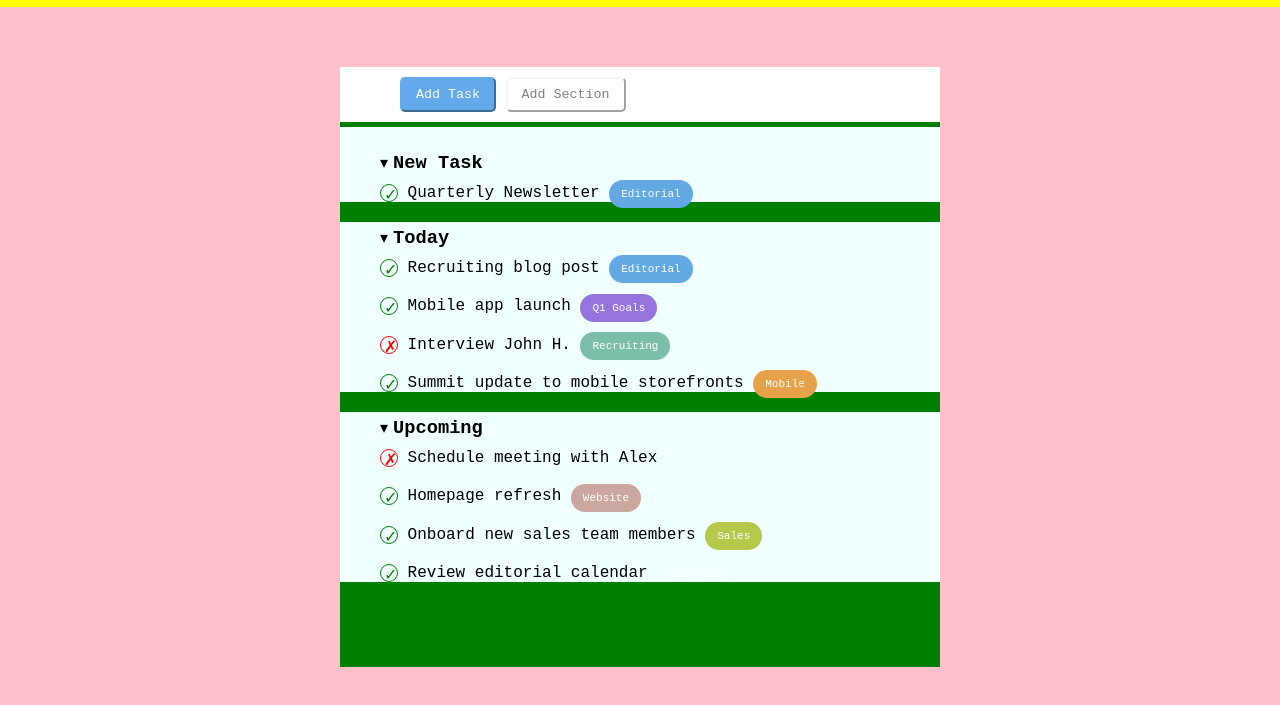
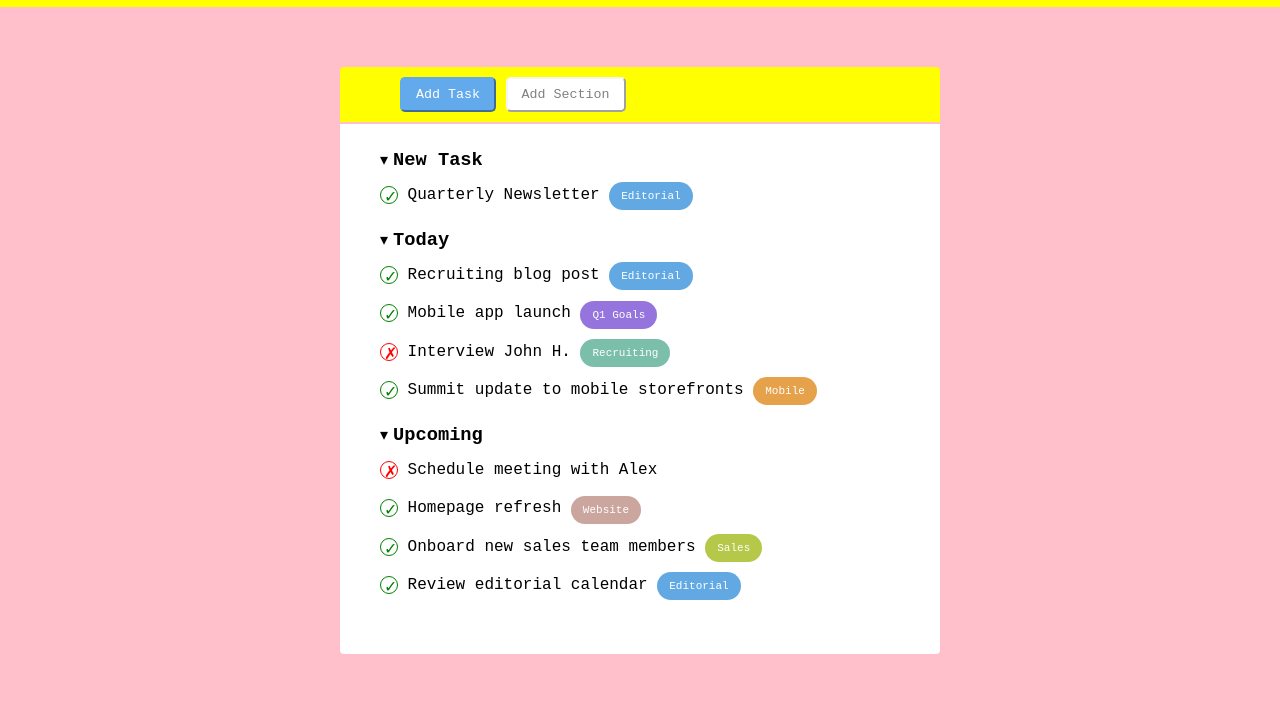
Before and after one commit to stefanozuffi/html-css-toboolist, a plain HTML site: page index.html in a window 1280 px wide. Shown: the part 63-768 px from the top of the page. Drawn offline with Linux system fonts and the light colour scheme.

Commit message:
assignment complete

```diff
--- a/css/style.css
+++ b/css/style.css
@@ -4,6 +4,7 @@
     margin: 0;
     padding: 0;
     box-sizing: border-box;
+    font-family:Verdana, Geneva, Tahoma, sans-serif;
     font-family: "Andale Mono", "Courier New", Courier, monospace;
 }
 
@@ -24,6 +25,7 @@ h1 {
     display: inline-block;
     vertical-align: middle;
     font-weight: 400;
+
 }
 
 img {
@@ -39,18 +41,17 @@ img {
     min-height: 600px;
     max-height: fit-content;
     margin: 60px auto;
-    background-color: green;
+
 }
 
 
 /* First part -- bottoni */
 
 #buttons-container {
-    margin-bottom: 5px;
+    margin-bottom: 2px;
     min-height: 40px;
-    background-color: white;
-
-
+    background-color: yellow;
+    border-radius: 4px 4px 0px 0px;
 }
 
 .bott {
@@ -82,13 +83,19 @@ img {
 
 /* Lists */
 /* General */
+
+.list-container {
+    border-radius: 0px 0px 4px 4px;
+    background-color: white;
+    padding-bottom: 40px;
+}
+
 h3 {
     display: inline-block;
     margin: 5px;
 }
 
 .list-section {
-    background-color: azure;
     min-height: 30px;
     padding-left: 40px;
 }
@@ -98,7 +105,7 @@ ul {
 }
 
 li {
-    margin-top: 5px;
+    margin-top: 10px;
     margin-bottom: 20px;
 }
 
@@ -155,7 +162,7 @@ li {
 /* Tags */
 
 .cat-label {
-    color: white;
+   color: white;
    font-size: 11px;
    padding: 8px 12px;
    border-radius: 15px;
--- a/index.html
+++ b/index.html
@@ -29,6 +29,8 @@
 
                   <button class="bott" id="section-bott"> Add Section</button>
              </div>
+
+          <div class="list-container">
              <div class="list-section" id="new-task">
                  <span>&blacktriangledown;</span><h3> New Task </h3>
                  <ul class="list">
@@ -77,10 +79,11 @@
                    </li>
 
                    <li>
-                     <span class="task-state check">&check;</span> Review editorial calendar <span class="cat-label">Editorial</span>
+                     <span class="task-state check">&check;</span> Review editorial calendar <span class="cat-label azzurro">Editorial</span>
                    </li>
                 </ul>
              </div>
+          </div>
         </div>
     </main>
 </html>
```
